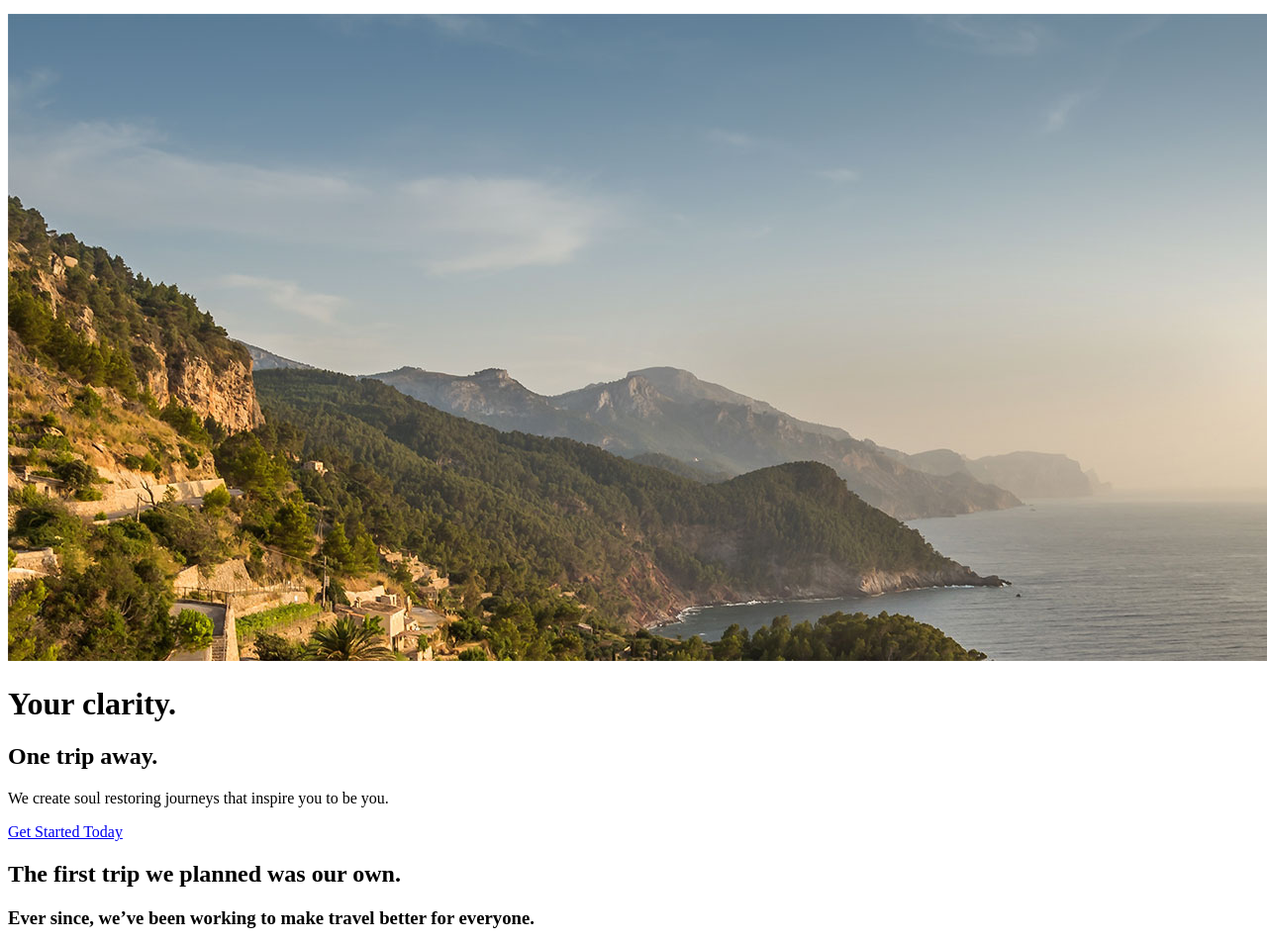
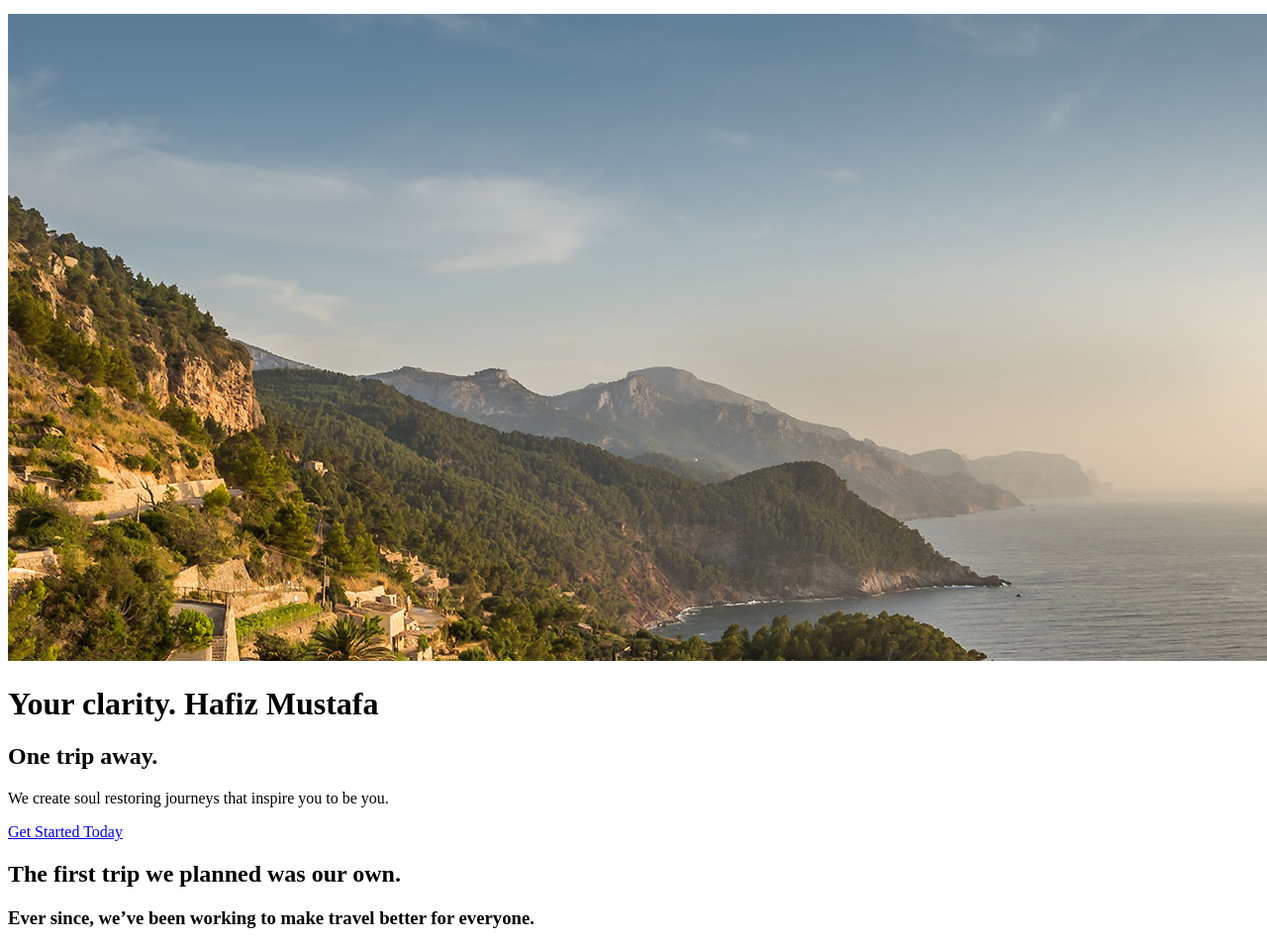
Before and after one commit to hafizmustafa/travel, a plain HTML site: page travel-site-master/app/index.html in a window 1280 px wide. Shown: the part 144-1097 px from the top of the page at 99% size. Drawn offline with Linux system fonts and the light colour scheme.

Commit message:
change index.html

```diff
--- a/travel-site-master/app/index.html
+++ b/travel-site-master/app/index.html
@@ -22,7 +22,7 @@
 
   <div class="large-hero">
     <img src="assets/images/hero--large.jpg">
-    <h1>Your clarity.</h1>
+    <h1>Your clarity. Hafiz Mustafa</h1>
     <h2>One trip away.</h2>
     <p>We create soul restoring journeys that inspire you to be you.</p>
     <p><a href="#">Get Started Today</a></p>
```
